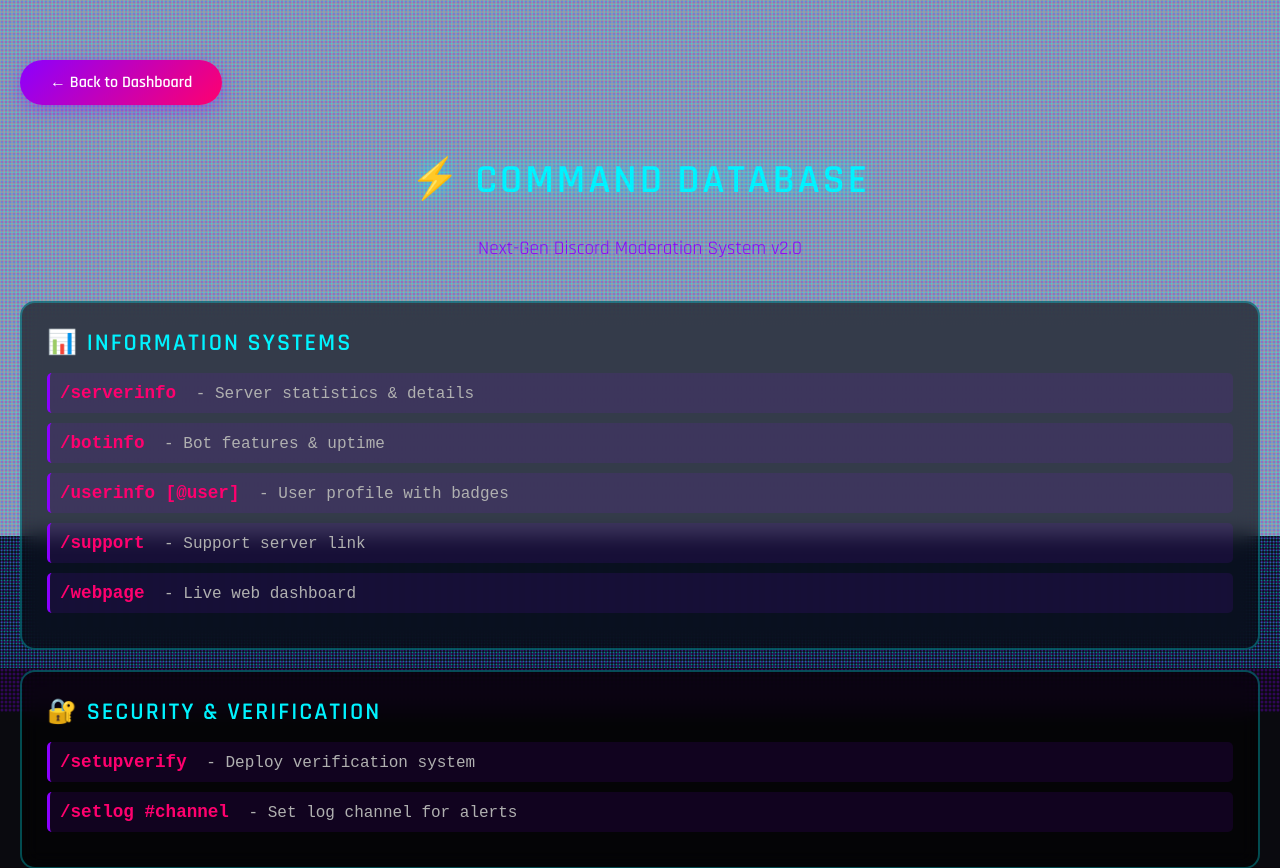
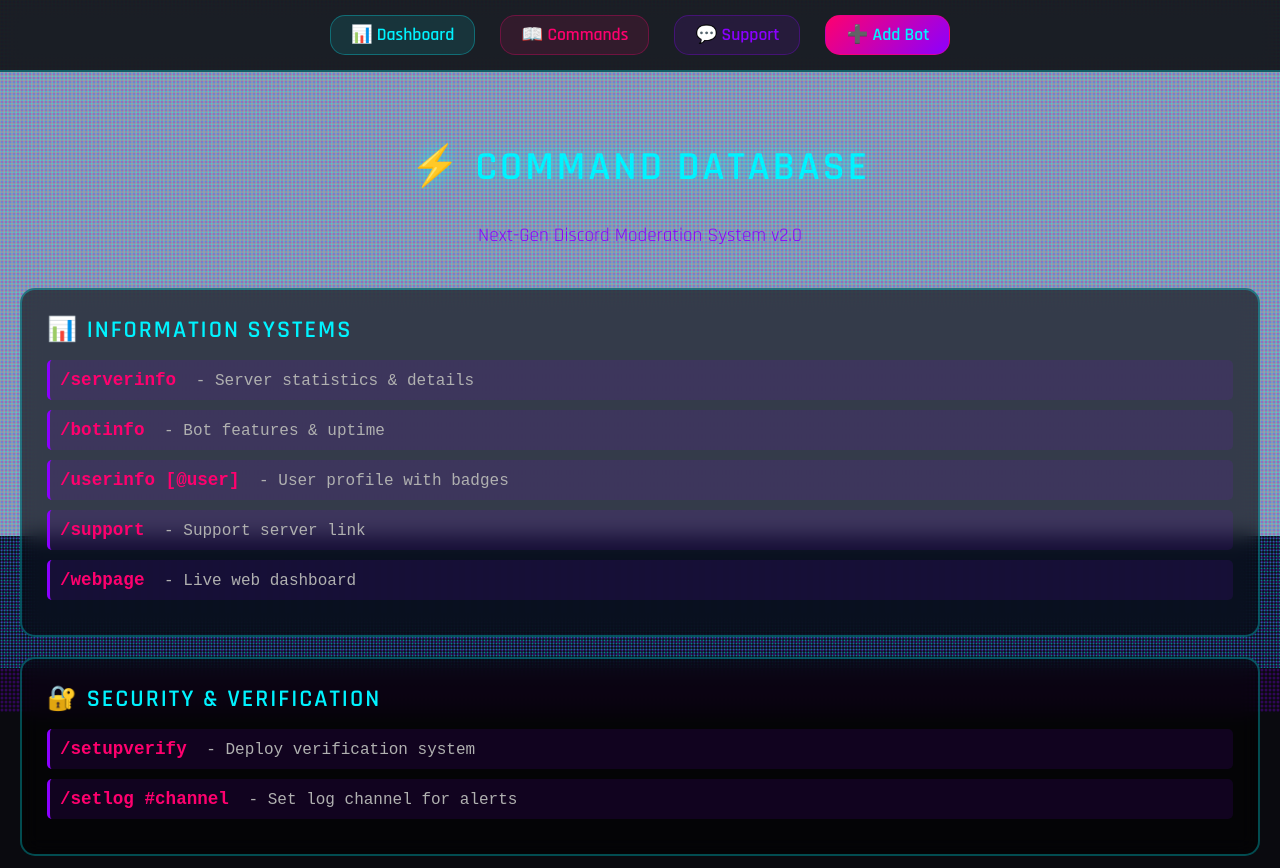
Before and after one commit to kacsofd001-glitch/shadowmod, a Flask app: page /help in a window 1280 px wide. Shown: the top 868 px of the page. Run offline with Flask 3, Linux system fonts and the light colour scheme.

Commit message:
Add a persistent navigation menu to all website pages
Introduces a sticky navigation bar to `templates/help.html` and `templates/index.html` containing links to Dashboard, Commands, Support, and Add Bot.

Replit-Commit-Author: Agent
Replit-Commit-Session-Id: bed86cfa-bc5d-40ca-a866-d43063598d4f
Replit-Commit-Checkpoint-Type: intermediate_checkpoint
Replit-Commit-Event-Id: 63db2c4c-6ae4-401e-8924-71bb4ddfe392
Replit-Commit-Screenshot-Url: https://storage.googleapis.com/screenshot-production-us-central1/df0ddb3d-6677-4f3e-b5a5-710956180ca7/bed86cfa-bc5d-40ca-a866-d43063598d4f/JEsGntz

```diff
--- a/templates/help.html
+++ b/templates/help.html
@@ -94,8 +94,24 @@
     <div class="stars2"></div>
     <div class="stars3"></div>
 
+    <nav style="background: rgba(0, 0, 0, 0.8); backdrop-filter: blur(10px); border-bottom: 2px solid rgba(0, 243, 255, 0.3); padding: 15px 0; position: sticky; top: 0; z-index: 1000;">
+        <div style="max-width: 1200px; margin: 0 auto; display: flex; justify-content: center; align-items: center; gap: 25px; flex-wrap: wrap; padding: 0 20px;">
+            <a href="/dashboard" style="color: #00F3FF; text-decoration: none; font-weight: bold; font-size: 1.1em; padding: 8px 20px; border-radius: 15px; transition: all 0.3s ease; background: rgba(0, 243, 255, 0.1); border: 1px solid rgba(0, 243, 255, 0.3);">
+                📊 Dashboard
+            </a>
+            <a href="/help" style="color: #FF006E; text-decoration: none; font-weight: bold; font-size: 1.1em; padding: 8px 20px; border-radius: 15px; transition: all 0.3s ease; background: rgba(255, 0, 110, 0.1); border: 1px solid rgba(255, 0, 110, 0.3);">
+                📖 Commands
+            </a>
+            <a href="https://discord.gg/w6s6qA4E7E" target="_blank" style="color: #8B00FF; text-decoration: none; font-weight: bold; font-size: 1.1em; padding: 8px 20px; border-radius: 15px; transition: all 0.3s ease; background: rgba(139, 0, 255, 0.1); border: 1px solid rgba(139, 0, 255, 0.3);">
+                💬 Support
+            </a>
+            <a href="https://discord.com/api/oauth2/authorize?client_id=928675592159780915&permissions=8&scope=bot%20applications.commands" target="_blank" style="color: #00F3FF; text-decoration: none; font-weight: bold; font-size: 1.1em; padding: 8px 20px; border-radius: 15px; transition: all 0.3s ease; background: linear-gradient(135deg, #FF006E, #8B00FF); border: 1px solid rgba(255, 0, 110, 0.5);">
+                ➕ Add Bot
+            </a>
+        </div>
+    </nav>
+
     <div class="container">
-        <a href="/dashboard" class="back-btn">← Back to Dashboard</a>
 
         <h1 class="page-title">⚡ COMMAND DATABASE</h1>
         <p class="page-subtitle">Next-Gen Discord Moderation System v2.0</p>
```
Also changed, not shown: templates/index.html (+17 -0 lines).
